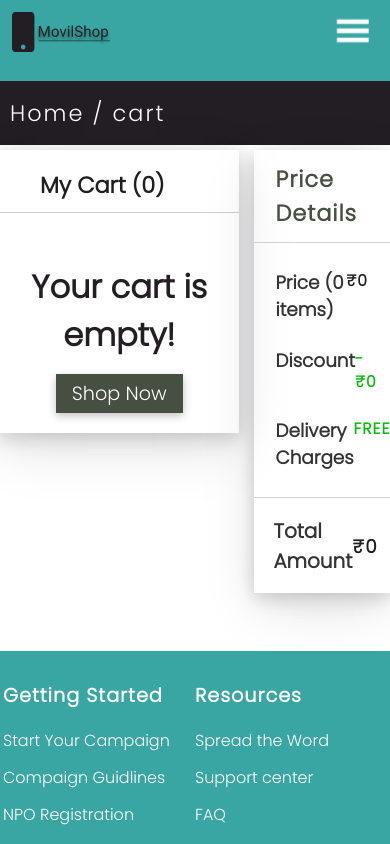
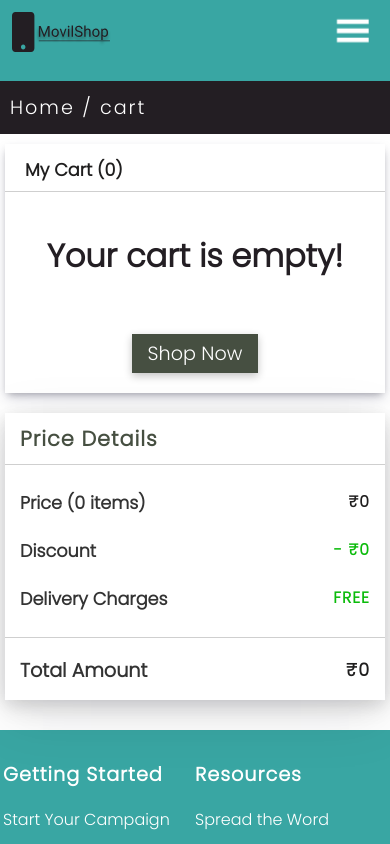
Before and after one commit to ddepu11/movil_shop_cient_side_react, a React (Create React App) app: page /cart in a window 390 px wide. Shown: the top 844 px of the page. Built offline with nearby package versions, Linux system fonts and the light colour scheme; no server answers.

Commit message:
style: cart for mobile view

```diff
--- a/src/components/Hero.jsx
+++ b/src/components/Hero.jsx
@@ -28,11 +28,11 @@ const Wrapper = styled.main`
   }
 
   @media screen and (max-width: 600px) {
-    padding: 15px 10px;
+    padding: 12px 10px;
 
     .w-960 {
       h1 {
-        font-size: 1.4em;
+        font-size: 1.2em;
         letter-spacing: 2px;
         font-weight: 300;
       }
--- a/src/screens/cart/CartPriceDetails.jsx
+++ b/src/screens/cart/CartPriceDetails.jsx
@@ -8,7 +8,10 @@ const CartPriceDetais = ({ width, height }) => {
   const { totalPrice, totalItems, discount } = CartPriceDetailsLogic();
 
   return (
-    <Wrapper style={{ width: `${width}`, height: `${height}` }}>
+    <Wrapper
+      style={{ width: `${width}`, height: `${height}` }}
+      className="price_details_div"
+    >
       <h1>Price Details</h1>
       <div className="price_details">
         <div className="one flex">
@@ -90,6 +93,44 @@ const Wrapper = styled.div`
       letter-spacing: 1px;
     }
   }
+
+  @media screen and (max-width: 460px) {
+    h1 {
+      padding: 10px 0 10px 15px;
+      font-size: 1.3em;
+    }
+
+    .price_details {
+      padding: 14px 15px;
+
+      .one {
+        padding: 11px 0px;
+
+        h4 {
+          font-size: 1.1em;
+          color: var(--little-dark-color);
+        }
+
+        span {
+          font-size: 0.98em;
+        }
+      }
+
+      border-bottom: 1px solid #cfcfcf;
+    }
+
+    .total {
+      padding: 18px 15px 15px;
+
+      h3 {
+        font-size: 1.2em;
+      }
+
+      span {
+        font-size: 1.1em;
+      }
+    }
+  }
 `;
 
 CartPriceDetais.propTypes = {
--- a/src/screens/cart/CartScreen.jsx
+++ b/src/screens/cart/CartScreen.jsx
@@ -70,7 +70,7 @@ const CartScreen = () => {
                 } = m;
 
                 return (
-                  <div className="outer-section flex" key={_id}>
+                  <div className="middle-section flex" key={_id}>
                     <div className="mobile flex">
                       <div className="image">
                         <img
@@ -106,6 +106,7 @@ const CartScreen = () => {
                       <div className="inc_dec flex">
                         {!userLoading ? (
                           <Button
+                            mr="12px"
                             width="25px"
                             height="25px"
                             color={
@@ -129,6 +130,7 @@ const CartScreen = () => {
 
                         {!userLoading ? (
                           <Button
+                            ml="16px"
                             width="25px"
                             height="25px"
                             borderRadius="50%"
@@ -150,6 +152,7 @@ const CartScreen = () => {
                       </div>
                       {!userLoading ? (
                         <Button
+                          ml="30px"
                           width="25px"
                           height="25px"
                           color="var(--danger-color)"
@@ -208,7 +211,7 @@ const CartScreen = () => {
                 } = m;
 
                 return (
-                  <div className="outer-section flex" key={mobileId}>
+                  <div className="middle-section flex" key={mobileId}>
                     <div className="mobile flex">
                       <div className="image">
                         <img
@@ -243,6 +246,7 @@ const CartScreen = () => {
                       <div className="inc_dec flex">
                         {!cartLoading ? (
                           <Button
+                            mr="12px"
                             width="25px"
                             height="25px"
                             color={
@@ -268,6 +272,7 @@ const CartScreen = () => {
 
                         {!cartLoading ? (
                           <Button
+                            ml="14px"
                             width="25px"
                             height="25px"
                             borderRadius="50%"
@@ -291,6 +296,7 @@ const CartScreen = () => {
                       </div>
 
                       <Button
+                        ml="30px"
                         width="25px"
                         height="25px"
                         color="var(--danger-color)"
@@ -352,15 +358,21 @@ const Wrapper = styled.main`
   padding: 5px 0;
   justify-content: space-between;
   align-items: flex-start;
-  gap: 0 15px;
+  gap: 0 20px;
   min-height: 60vh;
 
   .cart {
     padding: 8px 0px 5px;
     box-shadow: rgba(17, 17, 26, 0.1) 0px 4px 16px,
       rgba(17, 17, 26, 0.1) 0px 8px 24px, rgba(17, 17, 26, 0.1) 0px 16px 56px;
-    width: 65%;
-    /* border: 1px soli d red; */
+    width: 60%;
+
+    h1 {
+      padding: 10px 0 10px 40px;
+      border-bottom: 1px solid #cfcfcf;
+      font-size: 1.4em;
+      color: var(--medium-dark-color);
+    }
 
     .empty_cart {
       text-align: center;
@@ -376,14 +388,7 @@ const Wrapper = styled.main`
       }
     }
 
-    h1 {
-      padding: 10px 0 10px 40px;
-      border-bottom: 1px solid #cfcfcf;
-      font-size: 1.4em;
-      color: var(--medium-dark-color);
-    }
-
-    .outer-section {
+    .middle-section {
       flex-direction: column;
       align-items: flex-start;
       box-shadow: rgba(50, 50, 93, 0.25) 0px 2px 5px -1px,
@@ -435,14 +440,11 @@ const Wrapper = styled.main`
 
       .inc_dec_remove_div {
         margin-top: 25px;
-        justify-content: space-between;
-        padding: 0px 20px 0;
-        width: 30%;
+        justify-content: flex-start;
+        padding: 0px 25px 0;
 
         .inc_dec {
-          justify-content: space-between;
-          width: 60%;
-
+          justify-content: flex-start;
           .quantity {
             font-size: 1.22em;
             font-weight: bold;
@@ -455,9 +457,123 @@ const Wrapper = styled.main`
       position: sticky;
       bottom: 2px;
       margin: 0 auto;
-      width: 30%;
+      width: 50%;
+
       a {
         color: var(--light-color);
+      }
+    }
+  }
+
+  @media screen and (max-width: 800px) {
+    flex-direction: column;
+    padding: 10px 5px;
+
+    .price_details_div,
+    .cart {
+      width: 100% !important;
+      margin-bottom: 20px;
+    }
+
+    .cart {
+      padding: 5px 0px 5px;
+      box-shadow: rgba(50, 50, 93, 0.25) 0px 6px 12px -2px,
+        rgba(0, 0, 0, 0.3) 0px 3px 7px -3px;
+
+      h1 {
+        padding: 10px 0 10px 30px;
+        font-size: 1.4em;
+      }
+
+      .empty_cart {
+        h3 {
+          height: 15vh;
+          padding: 40px 0 0;
+          font-size: 2em;
+        }
+
+        a {
+          font-size: 1em;
+        }
+      }
+
+      .middle-section {
+        .mobile {
+          .info {
+            padding: 0 2px;
+          }
+        }
+
+        .inc_dec_remove_div {
+          margin-top: 25px;
+          justify-content: flex-start;
+          padding: 0px 25px 0;
+
+          .inc_dec {
+            justify-content: flex-start;
+            .quantity {
+              font-size: 1.22em;
+              font-weight: bold;
+            }
+          }
+        }
+      }
+
+      .proceed {
+        width: 100%;
+      }
+    }
+  }
+
+  @media screen and (max-width: 460px) {
+    .cart {
+      h1 {
+        padding: 8px 0 8px 20px;
+        font-size: 1.1em;
+      }
+
+      .middle-section {
+        padding: 30px 0px 12px;
+        margin-bottom: 20px;
+
+        .mobile {
+          .image {
+            width: 140px;
+            height: 140px;
+          }
+
+          .info {
+            height: 140px;
+            padding: 0 0px;
+
+            div {
+              h2 {
+                margin-bottom: 2px;
+                font-size: 1.3em;
+              }
+
+              p {
+                margin-top: 2px;
+                font-size: 1em;
+              }
+            }
+
+            h4 {
+              font-size: 1.1em;
+            }
+          }
+        }
+
+        .inc_dec_remove_div {
+          padding: 0px 18px 0;
+
+          .inc_dec {
+            justify-content: flex-start;
+            .quantity {
+              font-size: 1.15em;
+            }
+          }
+        }
       }
     }
   }
--- a/src/screens/checkout/CheckOutScreen.jsx
+++ b/src/screens/checkout/CheckOutScreen.jsx
@@ -166,7 +166,7 @@ const CheckOutScreen = () => {
           </Button>
         </div>
       </div>
-      <CartPriceDetais height="280px" />
+      <CartPriceDetais height="310px" />
     </Wrapper>
   );
 };
```
